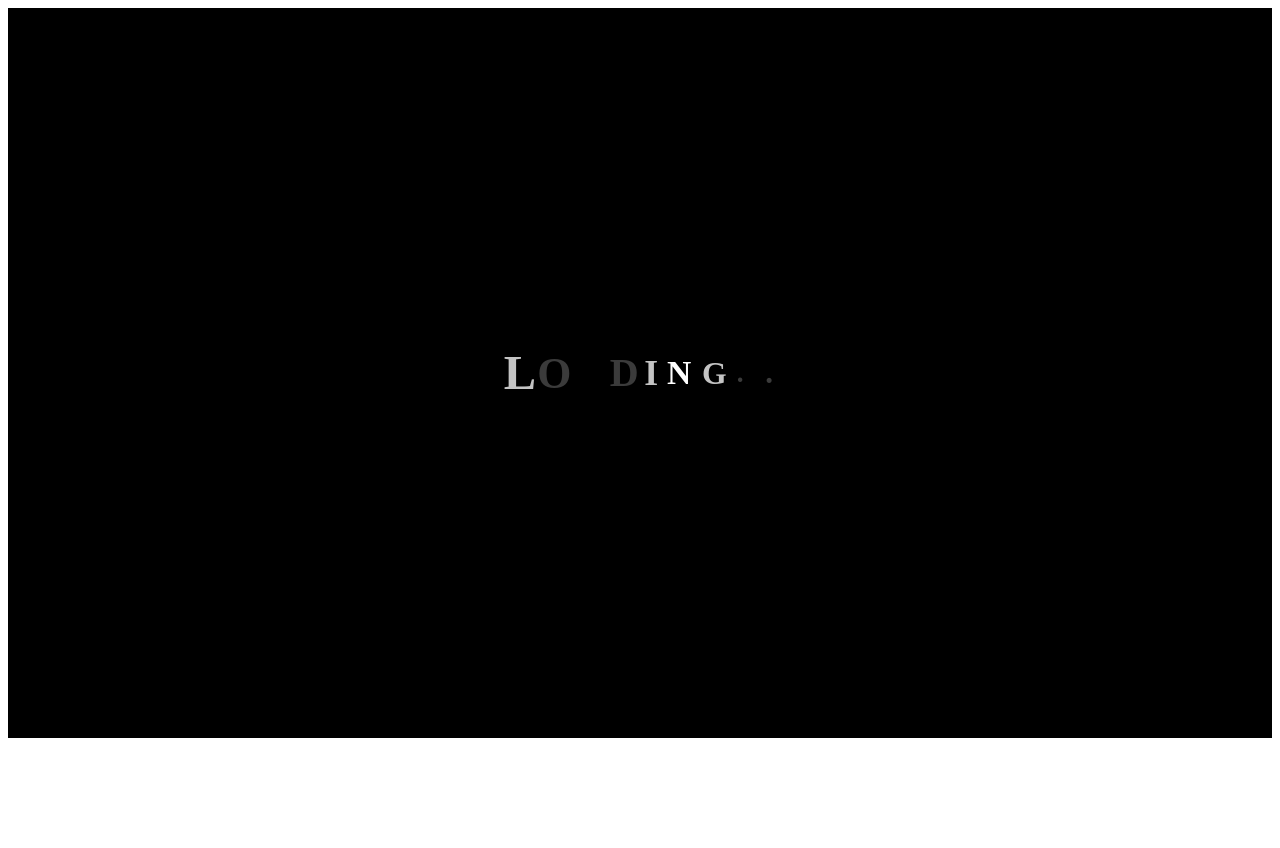
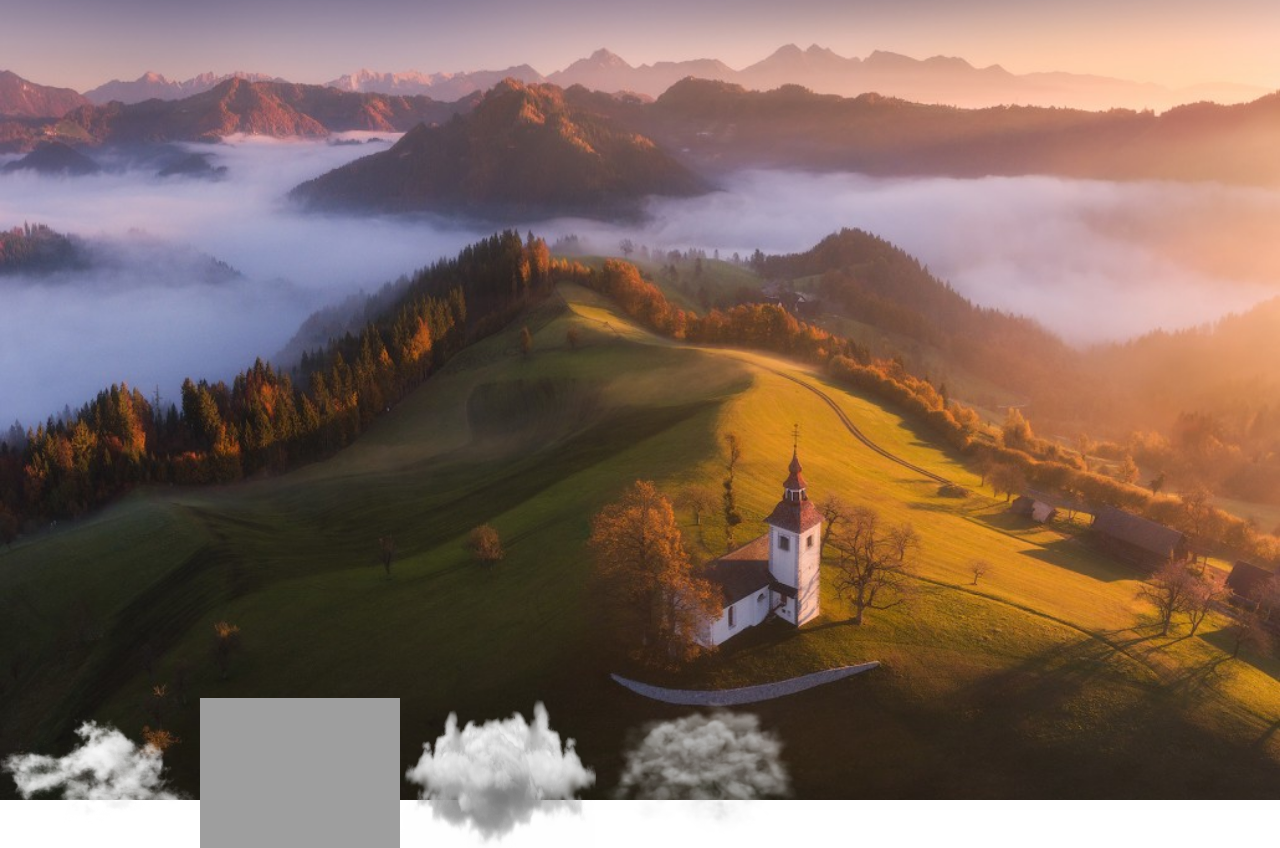
Before and after one commit to Swagat102/Travel_Cuisine, a plain HTML site: page index.html in a window 1280 px wide. Before the commit the page ends 800 px from the top, so only its background shows below. Drawn offline with Linux system fonts and the light colour scheme; grey boxes are pictures that could not be loaded.

Commit message:
Added clouds and background

```diff
--- a/index.html
+++ b/index.html
@@ -9,7 +9,7 @@
 
 </head>
 <body>
-    <div id="preloader">
+    <!-- <div id="preloader">
         <div class="text">
             <p>L</p>
             <p>O</p>
@@ -22,7 +22,17 @@
             <p>.</p>
             <p>.</p>
         </div>
-    </div>
+    </div> -->
+
+<div class="land">
+    <div class="clouds">
+    <img src="Cloud1.png" alt="cloud1"width="200" height="150">
+    <img src="Cloud2.png" alt="cloud2"width="200" height="150">
+    <img src="Cloud3.png" alt="cloud3"width="200" height="150">
+    <img src="Cloud4.png" alt="cloud4"width="200" height="150">
+</div>
+</div>
+
 
 </body>
 </html>
--- a/style.css
+++ b/style.css
@@ -1,3 +1,14 @@
+*{
+    margin:0;
+    padding:0;
+    box-sizing:border-box;
+}
+
+html,body {
+width:100%;
+height:100%;
+}
+
 #preloader {
     background-color:black;
     height: 730px;
@@ -75,3 +86,22 @@ p:nth-child(9) {
 p:nth-child(10) {
     animation: anything 3s ease-in-out infinite 2.25s;
 }
+
+.land
+{
+    background-image:url('Picture_land.jpeg');
+    width:100%;
+    height:100%;
+    background-size: cover;
+    background-repeat:no-repeat;
+    background-position:center;
+}
+.clouds
+{
+    text-align:center;
+    display:flex;
+    align-items: center;
+    justify-content: space-around;
+    bottom: -6%;
+    position: absolute;
+}
```
Also changed, not shown: Cloud1.png (added), Cloud3.png (added), Cloud4.png (added), Picture_land.jpeg (added), 1 other file.
